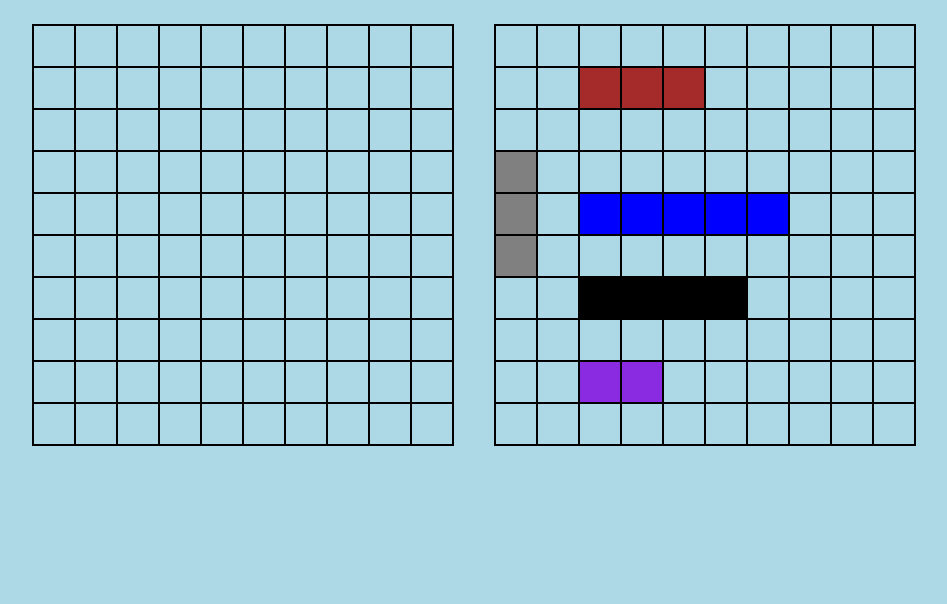
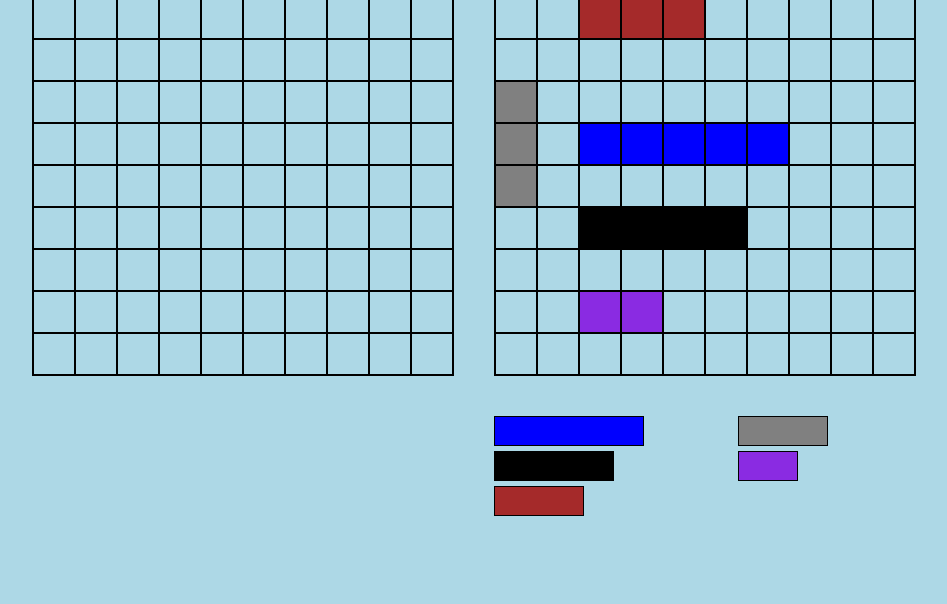
Before and after one commit to jjuneau13/Battleship, a website with bundled scripts: page battleship.html in a window 1280 px wide. Shown: the part 212-816 px from the top of the page, without its empty margins (166-1113 px from the left). Built offline with nearby package versions, Linux system fonts and the light colour scheme.

Commit message:
Added the ship bar at the bottom to add ships to player board

```diff
--- a/DOM.js
+++ b/DOM.js
@@ -1,9 +1,11 @@
+let activeShip = null;
+
 function grid(callback) {
     const playerBoard = document.querySelector(".player-board");
     const opponentBoard = document.querySelector(".opponent-board");
     for (let i = 1; i <= 100; i++) {
         const button = document.createElement("button");
-        const div = document.createElement("div");
+        const div = document.createElement("button");
         button.id = `${i}`;
         button.addEventListener("click", () => {
             callback((i - 1) % 10, Math.floor((i - 1) / 10));
@@ -25,4 +27,14 @@ function displayShips(p1Ships, p2Ships) {
     }
 }
 
-export { grid, displayShips };
+function createShipBar(token) {
+    const shipBar = document.querySelector(".ships");
+    const newButton = document.createElement("button");
+    newButton.setAttribute("class", token);
+    newButton.addEventListener("click", () => (activeShip = token));
+    shipBar.append(newButton);
+}
+
+function placeShipDOM(callback, coord) {}
+
+export { grid, displayShips, createShipBar };
--- a/battleship.css
+++ b/battleship.css
@@ -11,7 +11,7 @@ body {
 .boards {
     display: grid;
     grid-template-columns: 1fr 1fr;
-    grid-template-rows: min-content 1fr;
+    grid-template-rows: min-content 1fr min-content;
     text-align: center;
     gap: 40px;
 }
@@ -32,36 +32,76 @@ body {
     padding: 2px;
 }
 
+.ships {
+    display: flex;
+    flex-direction: column;
+    max-height: 100px;
+    flex-wrap: wrap;
+    gap: 5px;
+}
+
+.ships > button {
+    height: 30px;
+    border: 1px solid black;
+}
+
 .opponent-board > button,
-.player-board > div {
+.player-board > button {
     background-color: lightblue;
     border: none;
 }
 
-.player-board .C {
+.player-board .C,
+.ships .C {
     background-color: gray;
 }
 
-.player-board .A {
+.ships .C {
+    width: 90px;
+}
+
+.player-board .A,
+.ships .A {
     background-color: blue;
 }
 
-.player-board .D {
+.ships .A {
+    width: 150px;
+}
+
+.player-board .D,
+.ships .D {
     background-color: blueviolet;
 }
 
-.player-board .S {
+.ships .D {
+    width: 60px;
+}
+
+.player-board .S,
+.ships .S {
     background-color: brown;
 }
 
-.player-board .B {
+.ships .S {
+    width: 90px;
+}
+
+.player-board .B,
+.ships .B {
     background-color: black;
 }
 
-.opponent-board .X {
+.ships .B {
+    width: 120px;
+}
+
+.opponent-board .X,
+.player-board .X {
     background-color: red;
 }
 
-.opponent-board .M {
+.opponent-board .M,
+.player-board .M {
     background-color: rgb(100, 100, 255);
 }
--- a/battleship.html
+++ b/battleship.html
@@ -12,6 +12,8 @@
             <span>Opponent</span><span>Your Ships</span>
             <div class="opponent-board"></div>
             <div class="player-board"></div>
+            <div class="start"></div>
+            <div class="ships"></div>
         </div>
     </body>
 </html>
--- a/gameboard.js
+++ b/gameboard.js
@@ -40,6 +40,10 @@ export class Gameboard {
         }
     }
 
+    getShips() {
+        return Object.keys(this.ships);
+    }
+
     allSunk() {
         for (let ship of Object.values(this.ships)) {
             if (ship.sunk == false) return false;
--- a/index.js
+++ b/index.js
@@ -1,5 +1,5 @@
 import { Player } from "./player.js";
-import { grid, displayShips } from "./DOM.js";
+import { grid, displayShips, createShipBar } from "./DOM.js";
 
 let player1 = new Player();
 let player2 = new Player();
@@ -16,6 +16,10 @@ player2.placeShip([0, 3], "C", true);
 
 grid((x, y) => {
     player1.receiveAttack(x, y);
+    if (player1.allSunk()) {
+        player1.reset();
+        player2.reset();
+    }
     display();
 });
 function display() {
@@ -35,4 +39,6 @@ function display() {
     );
 }
 
+player2.getShips().forEach((shipToken) => createShipBar(shipToken));
+
 display();
--- a/player.js
+++ b/player.js
@@ -21,4 +21,16 @@ export class Player {
     printBoard() {
         this.board.printout();
     }
+
+    allSunk() {
+        return this.board.allSunk();
+    }
+
+    reset() {
+        this.board.reset();
+    }
+
+    getShips() {
+        return this.board.getShips();
+    }
 }
```
